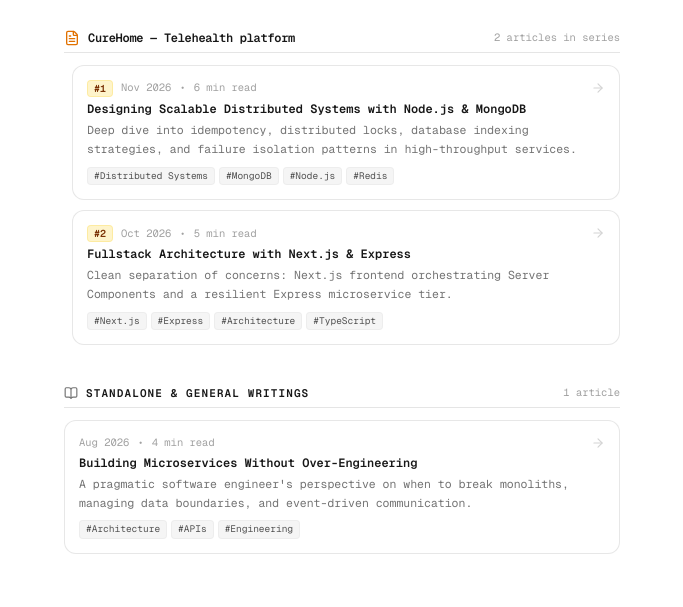
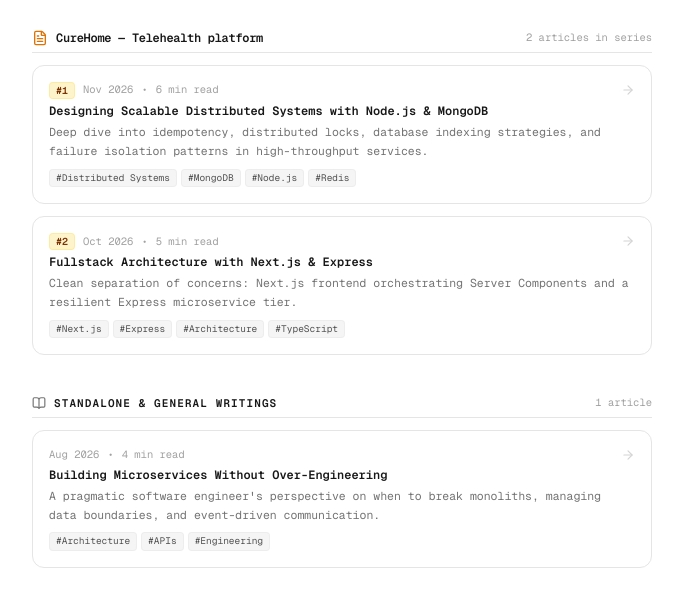
Before and after one commit to shefiin/shefin, a Next.js app in the folder client/: page /writing in a window 1280 px wide. Shown: the part 325-932 px from the top of the page, without its empty margins (298-981 px from the left). Built offline with nearby package versions, Linux system fonts and the light colour scheme; no server answers.

Commit message:
style: align /writing page container width and card dimensions with home page

```diff
--- a/client/app/writing/page.tsx
+++ b/client/app/writing/page.tsx
@@ -190,7 +190,7 @@ function WritingsList() {
   const standalonePostsCount = posts.filter((p) => !p.project || !p.project.trim()).length;
 
   return (
-    <div className="max-w-[620px] mx-auto py-16 px-6 sm:px-8 font-mono text-neutral-900 selection:bg-amber-100">
+    <div className="max-w-[620px] mx-auto">
       {/* Top Navigation */}
       <div className="flex items-center justify-between mb-8 pb-4 border-b border-neutral-100">
         <Link
@@ -353,12 +353,12 @@ function WritingsList() {
                   </div>
 
                   {/* Articles in this project series */}
-                  <div className="space-y-2.5 pl-1 sm:pl-2">
+                  <div className="space-y-3">
                     {groupPosts.map((post) => (
                       <Link
                         key={post._id || post.slug}
                         href={`/writing/${post.slug}`}
-                        className="group block p-3.5 rounded-xl border border-neutral-200/90 bg-white hover:border-neutral-300 hover:shadow-2xs transition-all"
+                        className="group block border border-neutral-200 rounded-xl p-4 bg-white hover:border-neutral-300 transition-all"
                       >
                         <div className="flex items-center justify-between gap-2 mb-1">
                           <div className="flex items-center gap-2 text-[10.5px] text-neutral-400">
@@ -417,12 +417,12 @@ function WritingsList() {
                 </span>
               </div>
 
-              <div className="space-y-2.5">
+              <div className="space-y-3">
                 {standalonePosts.map((post) => (
                   <Link
                     key={post._id || post.slug}
                     href={`/writing/${post.slug}`}
-                    className="group block p-3.5 rounded-xl border border-neutral-200/90 bg-white hover:border-neutral-300 hover:shadow-2xs transition-all"
+                    className="group block border border-neutral-200 rounded-xl p-4 bg-white hover:border-neutral-300 transition-all"
                   >
                     <div className="flex items-center justify-between gap-2 mb-1">
                       <div className="flex items-center gap-2 text-[10.5px] text-neutral-400">
@@ -466,8 +466,8 @@ function WritingsList() {
 
 export default function WritingIndexPage() {
   return (
-    <main className="min-h-screen bg-white">
-      <Suspense fallback={<div className="max-w-[620px] mx-auto py-16 px-6 font-mono text-xs text-neutral-400">Loading writings...</div>}>
+    <main className="min-h-screen bg-white text-neutral-900 font-mono py-16 px-6 sm:px-8 selection:bg-amber-100">
+      <Suspense fallback={<div className="max-w-[620px] mx-auto font-mono text-xs text-neutral-400">Loading writings...</div>}>
         <WritingsList />
       </Suspense>
     </main>
```
